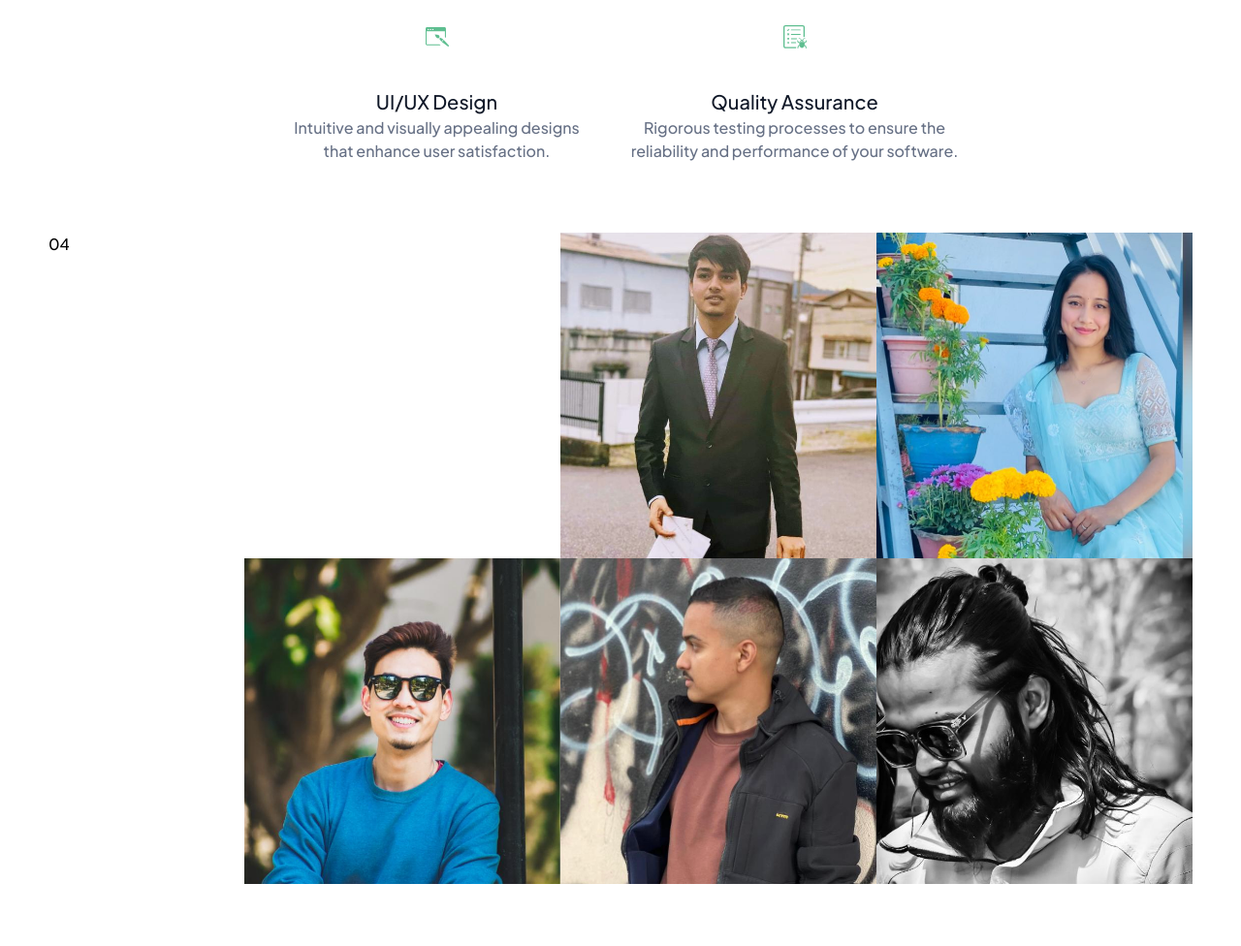
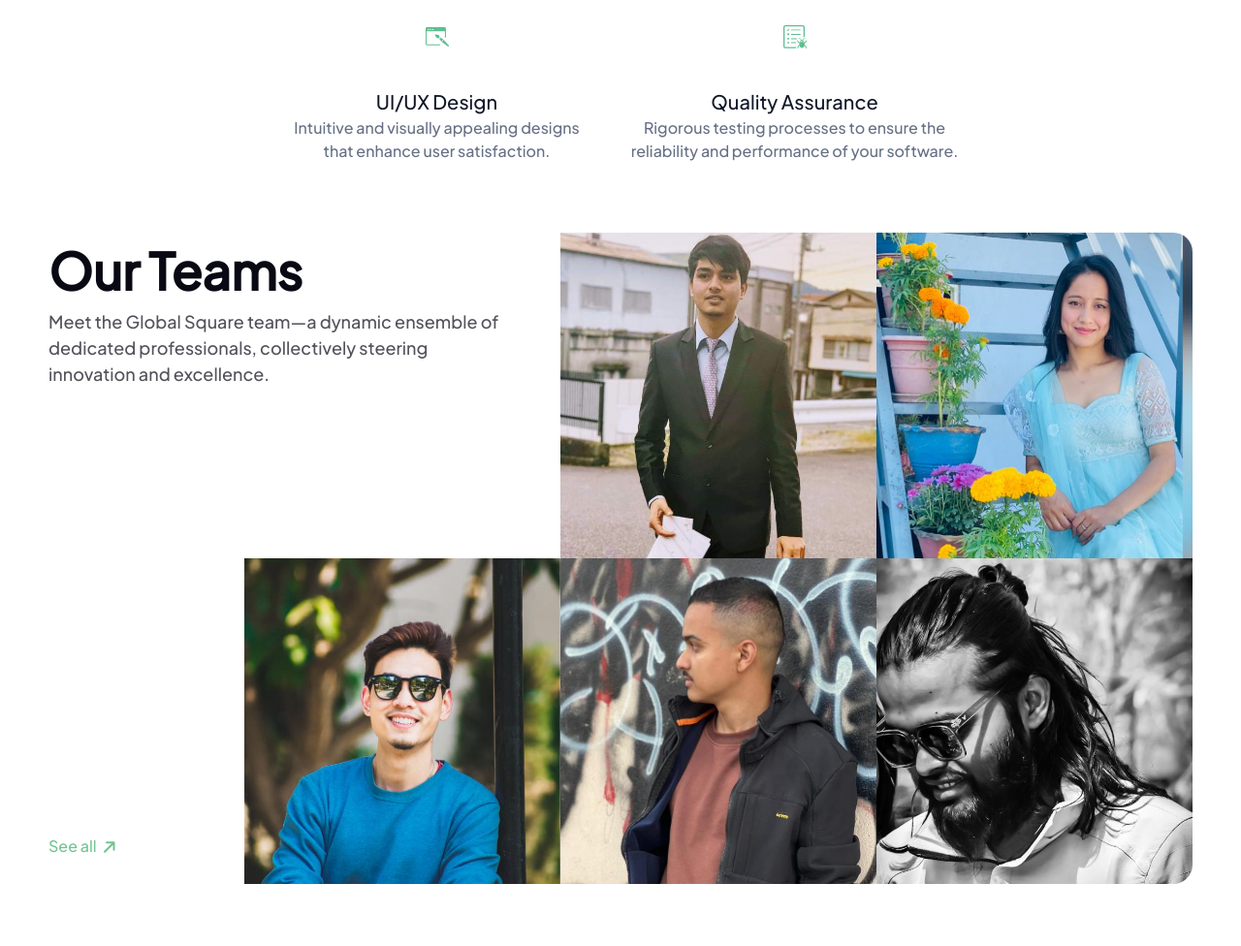
Before and after one commit to KiranDhungana/globalsqit, a PHP site: page / in a window 1280 px wide. Shown: the part 3237-4213 px from the top of the page at 97% size. Run offline with PHP 8.4, Linux system fonts and the light colour scheme; some libraries are stand-ins or nearby versions.

Commit message:
homepage rouned image

```diff
--- a/index.php
+++ b/index.php
@@ -626,23 +626,37 @@
     </div>
     <!-- services section end  -->
     <div class="grid mx-[50px] mb-[64px] ">
+        <div class="flex flex-row rounded-[20px] ">
+            <div style="flex:1">
+                <div class="text-[52px]  font-[600] text-[#090914] w-[472px] ">
+                    Our Teams
+                    <div class="text-[18px] text-[#52525B] font-[400]">
 
-        <div class="flex flex-row">
-
-            <div style="flex:1">04</div>
+                        Meet the Global Square team—a dynamic ensemble of dedicated professionals, collectively steering
+                        innovation and excellence.
+                    </div>
+                </div>
+            </div>
             <div>
                 <img class="w-[326px] h-[336px]" src="images/binay.png" alt="CEO">
             </div>
             <div>
-                <img class="w-[326px] h-[336px]" src="images/asina.png" alt="CEO">
+                <img class="w-[326px] rounded-tr-[20px] h-[336px]" src="images/asina.png" alt="QA">
             </div>
-
         </div>
 
 
-        <div class="flex flex-row">
-            <div style="flex:1">
+        <div class="flex flex-row  ">
+            <div style="flex:1 " class="text-[#74C392] flex flex-row items-end ">
+                <div class="pb-[25px] flex flex-row">
+                    See all
+                    <svg xmlns="http://www.w3.org/2000/svg" width="26" height="26" viewBox="0 0 26 26" fill="none">
+                        <path
+                            d="M10.0758 8.22692L17.5004 8.22692M17.5004 8.22692L17.5004 15.6515M17.5004 8.22692L7.9545 17.7729"
+                            stroke="#74C392" stroke-width="2" stroke-linecap="round" stroke-linejoin="round" />
+                    </svg>
 
+                </div>
             </div>
             <div>
                 <img class="w-[326px] h-[336px]" src="images/saurab.png" alt="CEO">
@@ -652,7 +666,7 @@
                 <img class="w-[326px] h-[336px]" src="images/rabin.png" alt="CEO">
             </div>
             <div>
-                <img class="w-[326px] h-[336px]" src="images/janak.png" alt="CEO">
+                <img class="w-[326px] rounded-br-[20px] h-[336px]" src="images/janak.png" alt="CEO">
             </div>
 
         </div>
@@ -663,12 +677,12 @@
 
 
     <script>
-    document.addEventListener('DOMContentLoaded', function() {
+        document.addEventListener('DOMContentLoaded', function () {
             const toggleButton = document.getElementById('toggleButton');
             const icon = document.getElementById('icon');
             let isToggled = false;
 
-        toggleButton.addEventListener('click', function() {
+            toggleButton.addEventListener('click', function () {
                 isToggled = !isToggled;
                 updateIcon();
             });
@@ -689,7 +703,7 @@
 
         hamburger = document.querySelector(".hamburger");
         nav = document.querySelector("nav");
-    hamburger.onclick = function() {
+        hamburger.onclick = function () {
             nav.classList.toggle("active");
         }
     </script>
```
Lines whose indentation alone changed are shown as unchanged.
